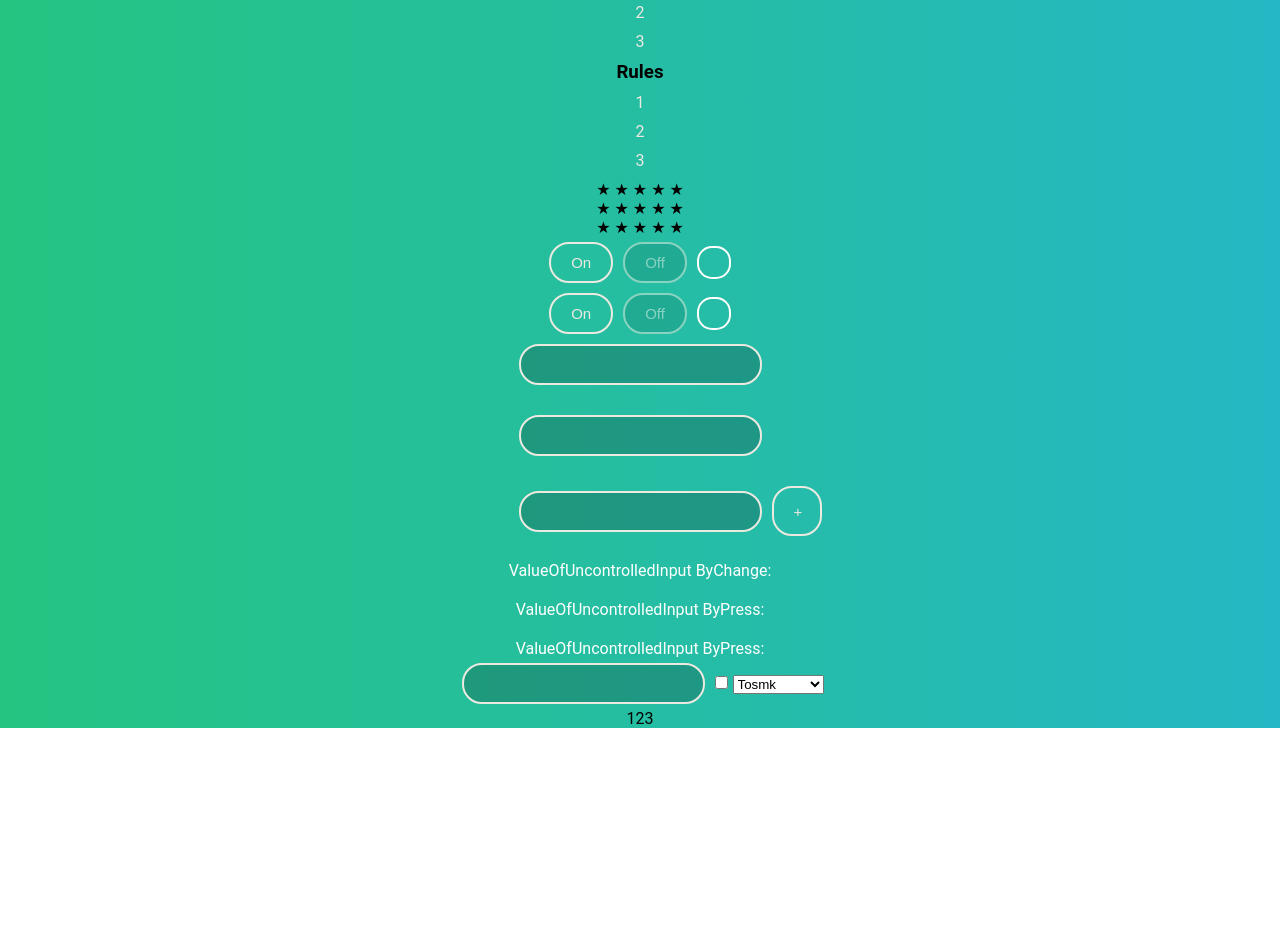
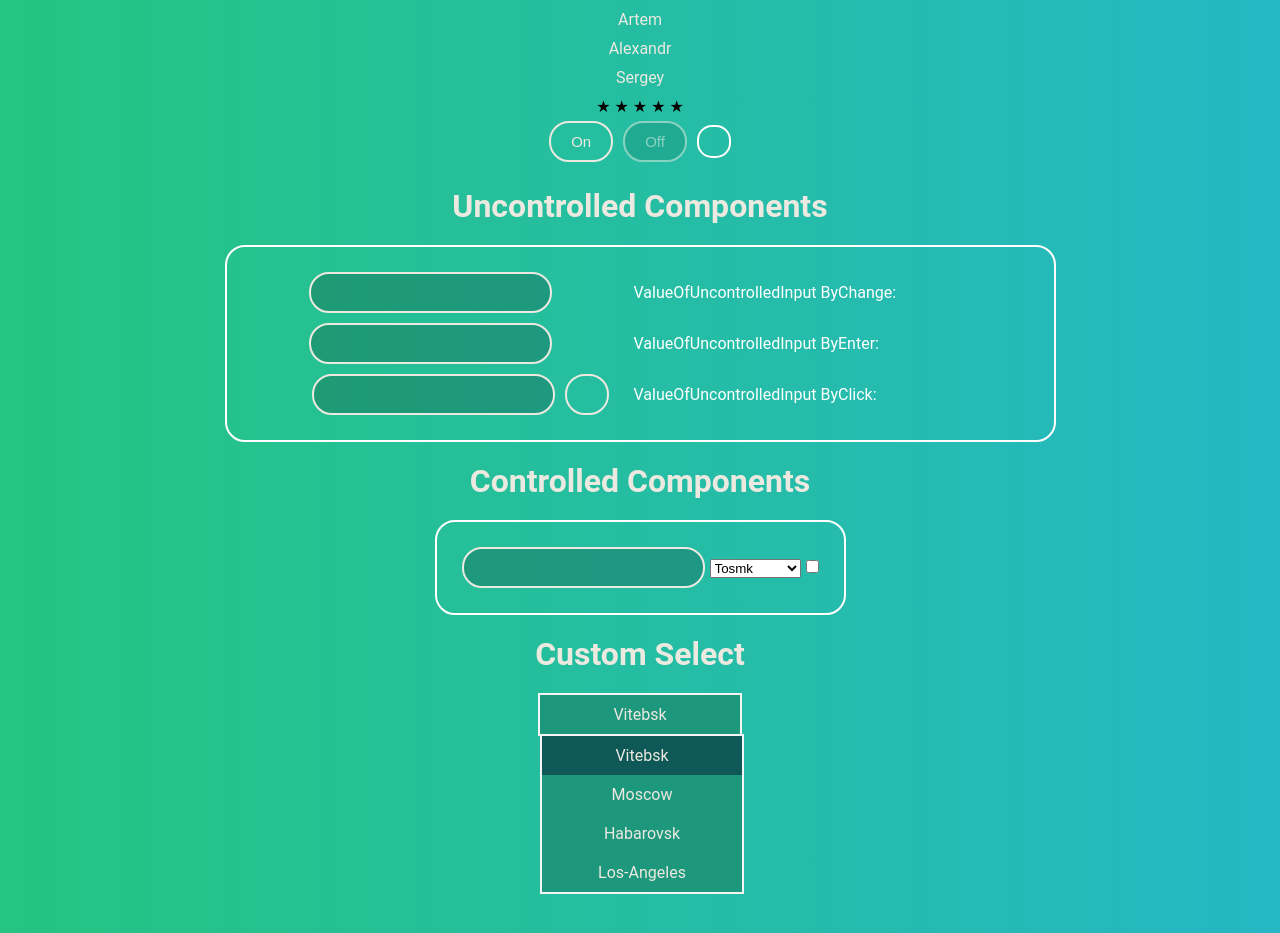
Before and after one commit to pevnev-ivan/microstask, a React (Create React App) app: page / in a window 1280 px wide. Shown: the part 1680-2613 px from the top of the page. Before the commit the page ends 2408 px from the top, so only its background shows below. Built offline with nearby package versions, Linux system fonts and the light colour scheme.

Commit message:
Lesson 15: - Custom select component

```diff
--- a/src/App.tsx
+++ b/src/App.tsx
@@ -77,8 +77,6 @@ function App() {
                 <Inputs messageR={messageR} messageL={messageL} addMessage={addMessage}/>
                 <ReactLearning/>
                 <AdditionalLessons/>
-
-
             </div>
         </div>
     );
--- a/src/site/AdditionalLessons/TuesdayW1.tsx
+++ b/src/site/AdditionalLessons/TuesdayW1.tsx
@@ -3,7 +3,7 @@ import React from 'react';
 const TuesdayW1 = () => {
     return (
         <div>
-            123
+
         </div>
     );
 };
--- a/src/site/componentsReactLearning/ReactLearning.tsx
+++ b/src/site/componentsReactLearning/ReactLearning.tsx
@@ -5,20 +5,30 @@ import PageTitle from "./w-1/PageTitle";
 import OnOff from "./w-1/OnOff";
 import UncontrolledComponents from "./w-2/UncontrolledComponents";
 import ControlledComponents from "./w-2/ControlledComponents";
+import CustomSelect from "./w-2/CustomSelect/CustomSelect";
+import Parent from "./w-2/CustomSelect/Parent";
 
 const ReactLearning = () => {
     return (
         <>
             <PageTitle title={'React Learning'}/>
             <Accordion title={'Menu'}/>
-            <Accordion title={'Rules'}/>
-            <Rating/>
-            <Rating />
             <Rating/>
             <OnOff/>
-            <OnOff/>
-            <UncontrolledComponents/>
-            <ControlledComponents/>
+
+            <h1>Uncontrolled Components</h1><UncontrolledComponents/>
+            <h1>Controlled Components</h1><ControlledComponents/>
+            <h1>Custom Select</h1><Parent/>
+                123
+            <br/><br/>
+            <br/><br/>
+            <br/><br/>
+            <br/><br/>
+            <br/><br/><br/>
+            <br/><br/><br/>
+            <br/><br/><br/>
+            <br/><br/><br/>
+            <br/><br/><br/><br/>
         </>
     );
 };
--- a/src/site/componentsReactLearning/w-1/Accordion.tsx
+++ b/src/site/componentsReactLearning/w-1/Accordion.tsx
@@ -8,11 +8,25 @@ type PropsType = {
 
 const Accordion = (props: PropsType) => {
 
+    const users = [
+        {id: '1', name: 'Ivan'},
+        {id: '2', name: 'Artem'},
+        {id: '3', name: 'Alexandr'},
+        {id: '4', name: 'Sergey'},
+    ]
+
+    const onClickAccordionFn = (id: string, name: string) => {
+        alert('id: ' + id + ', name: ' + name)
+    }
+
     const [collapsed, setCollapsed] = useState<boolean>(false)
         return (
             <div>
-                <div onClick={()=>{setCollapsed(!collapsed)}}><AccordionTitle title={props.title}/></div>
-                {!collapsed && <AccordionBody/>}
+                <div
+                    onClick={()=>{setCollapsed(!collapsed)}}><AccordionTitle title={props.title}/>
+                </div>
+
+                {!collapsed && <AccordionBody users={users} onClickAccordionFn={onClickAccordionFn}/>}
             </div>
         )
 
--- a/src/site/componentsReactLearning/w-1/AccordionBody.tsx
+++ b/src/site/componentsReactLearning/w-1/AccordionBody.tsx
@@ -1,11 +1,19 @@
 import React from 'react';
 
-const AccordionBody = () => {
+type UsersType = {
+    id: string,
+    name: string
+}
+type PropsType = {
+    users: Array<UsersType>
+    onClickAccordionFn: (id: string, name: string) => void
+}
+
+const AccordionBody = (props: PropsType) => {
     return (
         <ul>
-            <li>1</li>
-            <li>2</li>
-            <li>3</li>
+            {props.users.map((el, index) =>
+                <li onClick={() => props.onClickAccordionFn(el.id, el.name)} key={el.id}>{el.name}</li>)}
         </ul>
     );
 };
--- a/src/site/componentsReactLearning/w-1/AccordionTitle.tsx
+++ b/src/site/componentsReactLearning/w-1/AccordionTitle.tsx
@@ -6,7 +6,7 @@ type PropsType = {
 
 const AccordionTitle = (props: PropsType) => {
     return (
-        <h3>
+        <h3 style={{color: 'whitesmoke', fontSize:'25px'}}>
             {props.title}
         </h3>
     );
--- a/src/site/componentsReactLearning/w-1/ReactW1.module.css
+++ b/src/site/componentsReactLearning/w-1/ReactW1.module.css
@@ -1,15 +1,19 @@
 .container {
     display: flex;
     gap: 20px;
-    flex-direction: column;
-
-
+    flex-direction: row;
     align-items: center;
     justify-content: center;
-
+    margin: 20px auto;
+    text-overflow: ellipsis;
+    overflow-x: hidden;
 }
 
 .Values {
     color: white;
-    display: inline-block;
+    display: block;
+    margin: 0;
+    padding: 0;
+
+
 }
--- a/src/site/componentsReactLearning/w-2/ControlledComponents.tsx
+++ b/src/site/componentsReactLearning/w-2/ControlledComponents.tsx
@@ -1,4 +1,5 @@
 import React, {ChangeEvent, useState} from 'react';
+import s from "../w-1/ReactW1.module.css";
 
 type ControlledInputType = {
     onChangeHandle: (actualValue: string, type: string) => void
@@ -27,10 +28,13 @@ const ControlledComponents = () => {
     }
 
     return (
-        <div>
+        <div style={{display: 'flex', flexDirection:'row', gap: '5px', alignItems: 'center', justifyContent: 'center', }}>
+            <div style={{padding: '20px', border: 'solid white 2px', borderRadius: '20px'}}>
             <ControlledInput onChangeHandle={onChangeHandle} value={parentValues.controlledInput}/>
+            <ControlledSelect onChangeHandle={onChangeHandle} value={parentValues.controlledSelect}/>
             <ControlledCheckBox onChangeHandle={onChangeHandle} value={parentValues.controlledCheckBox}/>
-            <ControlledSelect onChangeHandle={onChangeHandle} value={parentValues.controlledSelect}/>
+            </div>
+
         </div>
     );
 };
@@ -41,7 +45,7 @@ const ControlledInput = (props: ControlledInputType) => {
         props.onChangeHandle(actualValue, 'controlledInput')
     }
 return(
-    <><input onChange={onChangeHandle} value={props.value}/></>
+    <input onChange={onChangeHandle} value={props.value}/>
 );};
 
 const ControlledCheckBox = (props: ControlledCheckBoxType) => {
@@ -57,16 +61,16 @@ const ControlledCheckBox = (props: ControlledCheckBoxType) => {
 const ControlledSelect = (props: ControlledSelectType) => {
     const onChangeHandle = (e: ChangeEvent<HTMLSelectElement>) => {
         let actualValue = e.currentTarget.value
-        props.onChangeHandle(actualValue, 'controlledCheckBox')
+        props.onChangeHandle(actualValue, 'controlledSelect')
     }
 
     return(
-        <><select onChange={onChangeHandle} value={props.value} >
+      <select onChange={onChangeHandle} value={props.value} >
             <option value="1">Tosmk</option>
             <option value="2">Minsk</option>
             <option value="3">Novosibirsk</option>
         </select>
-        </>
+
     );
 };
 
--- /dev/null
+++ b/src/site/componentsReactLearning/w-2/CustomSelect/CustomSelect.module.css
@@ -0,0 +1,23 @@
+
+
+.selectContainer {
+    background-color: #1e987c;
+    border: solid whitesmoke 2px;
+    width: 200px;
+    height: fit-content;
+}
+
+.selectContainer li {
+    margin: 0;
+    padding: 10px 0;
+}
+
+.selectOptionsOpen {
+    position: absolute;
+
+}
+
+.hoveredItem {
+
+background-color: #0e5857;
+}
--- /dev/null
+++ b/src/site/componentsReactLearning/w-2/CustomSelect/CustomSelect.tsx
@@ -0,0 +1,78 @@
+import React, {KeyboardEvent, useEffect, useState} from 'react';
+import s from './CustomSelect.module.css'
+
+type ArrayType = {
+    id: string
+    name: string
+}
+type PropsType = {
+    array: Array<ArrayType>
+    onClickHandler: (id: string) => void
+    selectValue: string
+}
+
+
+const CustomSelect = (props: PropsType) => {
+    const [active, setActive] = useState(false)
+    const [hover, setHover] = useState(props.array[0].id)
+
+    // useEffect(() => {
+    //     setHover(props.)
+    // })
+    const onClickSelect = (name: string) => {
+        props.onClickHandler(name)
+        setActive(!active)
+    }
+
+    const onClickAccordion = () => {
+        setActive(!active)
+    }
+    const onMouseEnter = (id: string) => {
+        setHover(id)
+    }
+    const onKeyUp = (e: KeyboardEvent<HTMLDivElement>) => {
+
+        if (e.key === 'ArrowDown' || e.key === 'ArrowUp') {
+            for (let i = 0; i < props.array.length; i++) {
+                if (props.array[i].id === hover) {
+                    e.key === 'ArrowDown' ? setHover(props.array[i + 1 ].id) : setHover(props.array[i - 1 ].id)
+                }
+            }
+        }
+
+        if (e.key === 'Enter' || e.key ===  'Escape'){
+            let index = props.array.map(el => el.id).indexOf(hover)
+            props.onClickHandler(props.array[index].name)
+            setActive(!active)
+        }
+
+    }
+
+    let optionsClassname = `${s.selectOptionsOpen + ' ' + s.selectContainer}`
+
+
+    return (<div style={{display: 'flex', alignItems: 'center', justifyContent: 'center', height: 'fit-content'}}>
+
+            <div className={s.selectContainer} onClick={onClickAccordion} onKeyUp={onKeyUp} tabIndex={0}>
+                <ul >
+                    <li>{props.selectValue}</li>
+
+                    {!active && <div className={optionsClassname}>
+                        {props.array.map(el =>
+                            <li
+                                onMouseEnter={() => onMouseEnter(el.id)}
+                                onClick={() => onClickSelect(el.name)}
+                                key={el.id}
+                                className={hover === el.id ? s.hoveredItem : ''}
+                            >
+                                {el.name}
+                            </li>)}
+                    </div>}
+                </ul>
+
+            </div>
+        </div>
+    );
+};
+
+export default CustomSelect;
--- /dev/null
+++ b/src/site/componentsReactLearning/w-2/CustomSelect/Parent.tsx
@@ -0,0 +1,33 @@
+import React, {useState} from 'react';
+import CustomSelect from "./CustomSelect";
+
+
+
+
+
+const Parent = () => {
+
+    const cities = [
+        {id: '1', name: 'Vitebsk'},
+        {id: '2', name: 'Moscow'},
+        {id: '3', name: 'Habarovsk'},
+        {id: '4', name: 'Los-Angeles'},
+    ]
+
+    const [selectValue, setSelectValue] = useState(cities[0].name)
+
+
+
+    const onClickHandler = (name: string) => {
+        setSelectValue(name)
+        // selectValue = cities.find((el) => el.id === selectValue)
+    }
+
+    return (
+        <>
+            <CustomSelect selectValue={selectValue} onClickHandler={onClickHandler} array={cities}/>
+        </>
+    );
+};
+
+export default Parent;
--- a/src/site/componentsReactLearning/w-2/UncontrolledComponents.tsx
+++ b/src/site/componentsReactLearning/w-2/UncontrolledComponents.tsx
@@ -25,15 +25,17 @@ const UncontrolledComponents = () => {
     }
 
     return (
-        <div className={s.container}>
-            <TrackValueOfUncontrolledInput onChangeHandler={onChangeHandler}/>
-            <GetValueOfUncontrolledInputByPress onPressHandler={onPressHandler}/>
-            <GetValueOfUncontrolledInputByClick onClickHandler={onClickHandler}/>
-
-
-            <p className={s.Values}> ValueOfUncontrolledInput ByChange: {value.ValueByChange}</p>
-            <p className={s.Values}> ValueOfUncontrolledInput ByPress: {value.ValueByPress}</p>
-            <p className={s.Values}> ValueOfUncontrolledInput ByPress: {value.ValueByClick}</p>
+        <div className={s.container} style={{width: 'fit-content',padding: '20px', border: 'solid white 2px', borderRadius: '20px'}}>
+            <div >
+                <TrackValueOfUncontrolledInput onChangeHandler={onChangeHandler}/>
+                <GetValueOfUncontrolledInputByPress onPressHandler={onPressHandler}/>
+                <GetValueOfUncontrolledInputByClick onClickHandler={onClickHandler}/>
+            </div>
+            <div style={{display: 'flex', flexDirection:'column', gap: '32px', width: '400px',alignItems: 'flex-start'}}>
+                <p className={s.Values}> ValueOfUncontrolledInput ByChange: {value.ValueByChange}</p>
+                <p className={s.Values}> ValueOfUncontrolledInput ByEnter: {value.ValueByPress}</p>
+                <p className={s.Values}> ValueOfUncontrolledInput ByClick: {value.ValueByClick}</p>
+            </div>
         </div>
     );
 };
@@ -64,10 +66,10 @@ const GetValueOfUncontrolledInputByClick = (props: ValueByClickBtn) => {
         let actualValue = inputRef.current && inputRef.current.value
         actualValue && props.onClickHandler(actualValue)
     }
-    return (<div>
-            <input ref={inputRef} style={{marginLeft:'65px'}}/>
-            <button style={{width: '50px', height: '50px'}} onClick={onClickHandler}>+</button>
-    </div>
+    return (<div style={{display:'flex', justifyContent:'center', alignItems: 'center'}}>
+            <input ref={inputRef} style={{marginLeft: '65px'}}/>
+            <button style={{width: '41px', height: '41px'}} onClick={onClickHandler}></button>
+        </div>
     )
 }
 
```
